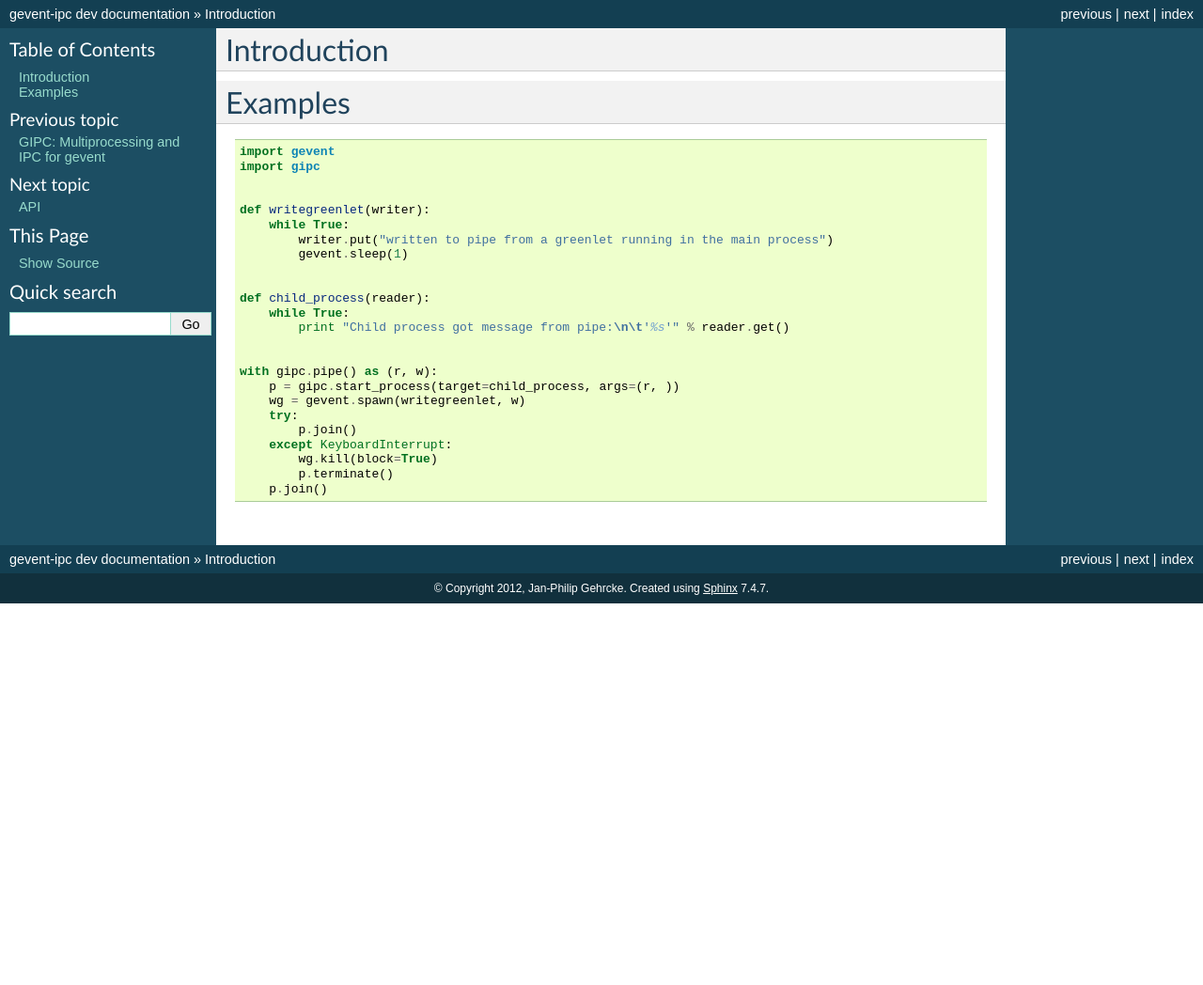
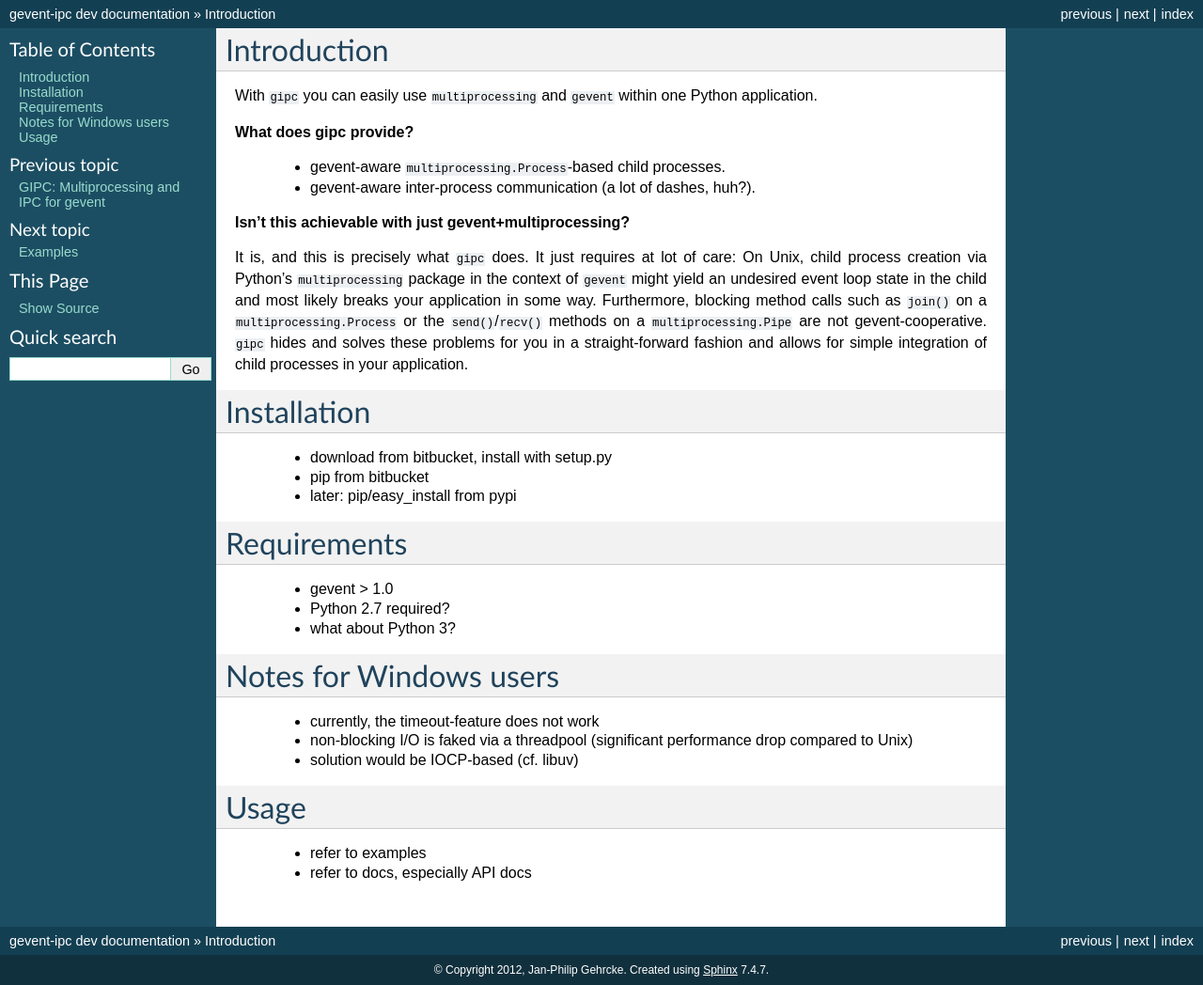
Before and after one commit to jgehrcke/gipc, a Sphinx documentation site: the page built from docs/intro.rst, in a window 1280 px wide. Shown: the whole page at 94% size. Built offline with Sphinx 7.4.7, drawn with Linux system fonts in a browser that asks for light colours; before the commit the page ends 900 px from its top, so only the background shows below that.

Commit message:
Update documentation.

```diff
--- a/docs/index.rst
+++ b/docs/index.rst
@@ -10,6 +10,7 @@
     :maxdepth: 2
 
     intro
+    examples
     api
 
 
--- a/docs/intro.rst
+++ b/docs/intro.rst
@@ -1,33 +1,53 @@
 Introduction
 ------------
+With ``gipc`` you can easily use ``multiprocessing`` and ``gevent`` within one Python application.
 
 
-Examples
---------
+**What does gipc provide?**
 
-.. code::
-
-    import gevent
-    import gipc
+    - gevent-aware ``multiprocessing.Process``-based child processes.
+    - gevent-aware inter-process communication (a lot of dashes, huh?).
 
 
-    def writegreenlet(writer):
-        while True:
-            writer.put("written to pipe from a greenlet running in the main process")
-            gevent.sleep(1)
+**Isn't this achievable with just gevent+multiprocessing?**
+
+It is, and this is precisely what ``gipc`` does. It just requires at lot of care:
+On Unix, child process creation via Python's ``multiprocessing`` package in the
+context of ``gevent`` might yield an undesired event loop state in the child and
+most likely breaks your application in some way. Furthermore, blocking method calls
+such as ``join()`` on a ``multiprocessing.Process`` or the ``send()``/``recv()`` methods
+on a ``multiprocessing.Pipe`` are not gevent-cooperative. ``gipc`` hides and
+solves these problems for you in a straight-forward fashion and allows for
+simple integration of child processes in your application.
 
 
-    def child_process(reader):
-        while True:
-            print "Child process got message from pipe:\n\t'%s'" % reader.get()
+Installation
+------------
+
+    - download from bitbucket, install with setup.py
+    - pip from bitbucket
+    - later: pip/easy_install from pypi
 
 
-    with gipc.pipe() as (r, w):
-        p = gipc.start_process(target=child_process, args=(r, ))
-        wg = gevent.spawn(writegreenlet, w)
-        try:
-            p.join()
-        except KeyboardInterrupt:
-            wg.kill(block=True)
-            p.terminate()
-        p.join()
+Requirements
+------------
+
+    - gevent > 1.0
+    - Python 2.7 required?
+    - what about Python 3?
+
+
+Notes for Windows users
+-----------------------
+
+    - currently, the timeout-feature does not work
+    - non-blocking I/O is faked via a threadpool (significant performance drop
+      compared to Unix)
+    - solution would be IOCP-based (cf. libuv)
+
+
+Usage
+-----
+
+    - refer to examples
+    - refer to docs, especially API docs
```
Also changed, not shown: docs/api.rst (+9 -9 lines), docs/examples.rst (added, +29 -0 lines), 1 other file.
